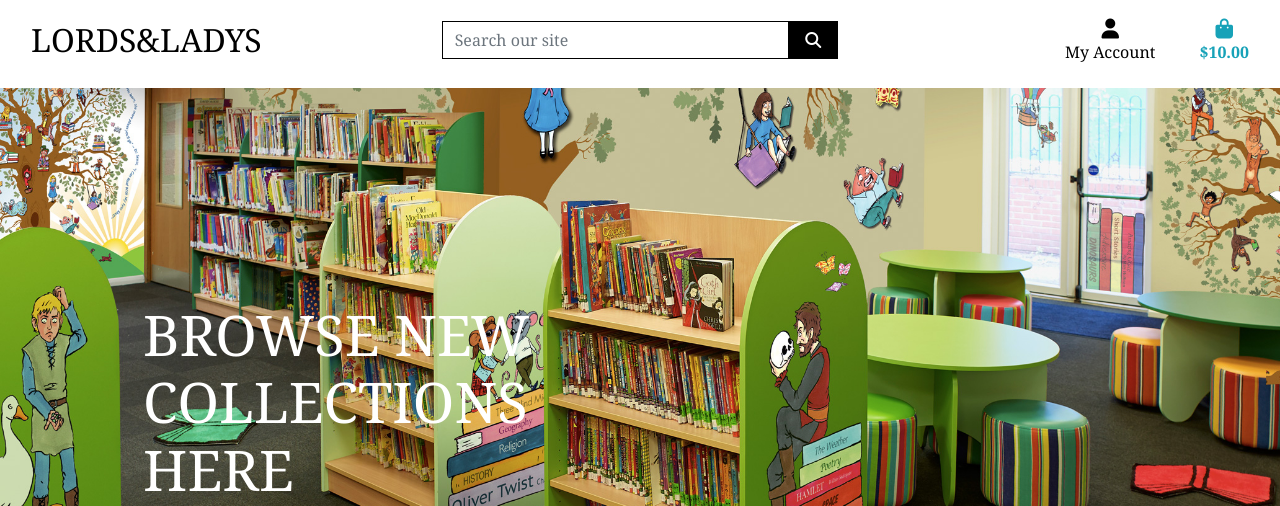
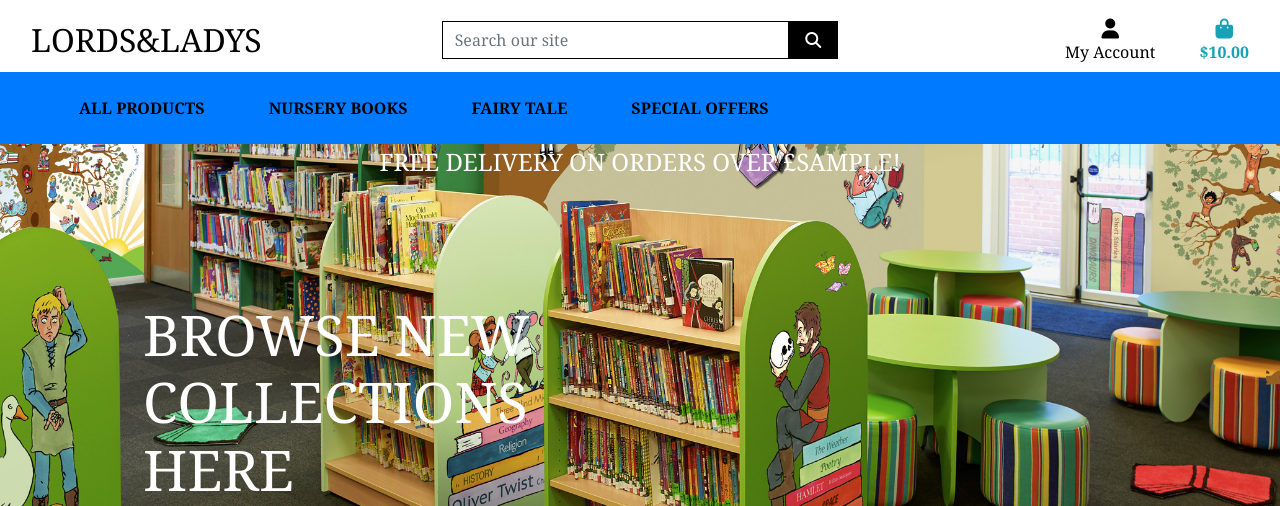
Before and after one commit to Aaron080913/lords-ladys, a Django app: template home/templates/home/index.html in a window 1280 px wide. Shown: the top 506 px of the page. Run offline with Django 3.2, Linux system fonts and the light colour scheme; the template is opened without the code that fills it: most values are stand-ins (such as "Sample title", 1, 10 or a date in 2020); some libraries are stand-ins or nearby versions.

Commit message:
added top nav bar options and delivery amount display

```diff
--- a/templates/base.html
+++ b/templates/base.html
@@ -93,14 +93,21 @@
                 </ul>
             </div>
         </div>
-        <div class="row bg-white">
+        <div class="row navbar bg-primary">
             <nav class="navbar navbar-expand-lg bg-body-tertiary">
                 <div class="container-fluid">
                   <button class="navbar-toggler" type="button" data-bs-toggle="collapse" data-bs-target="#navbarSupportedContent" aria-controls="navbarSupportedContent" aria-expanded="false" aria-label="Toggle navigation">
                         <span class="navbar-toggler-icon"></span>
                   </button>
+                    {% include 'includes/mobile-top-header.html' %}
+                    {% include 'includes/main-nav.html' %}
                 </div>
             </nav>
+        </div>
+        <div id="delivery-banner" class="row text-center">
+            <div class="col bg-black text-white">
+                <h4 class="logo-font my-1">Free Delivery on orders over £{{ free_shipping_threshold }}!</h4>
+            </div>
         </div>
     </header>
     {% if messages %}
--- a/templates/includes/main-nav.html
+++ b/templates/includes/main-nav.html
@@ -1,15 +1,50 @@
 <div class="collapse navbar-collapse" id="main-nav">
     <ul class="navbar-nav w-auto mx-auto">
-        <li class="nav-item dropdown"></li>
+        <li class="nav-item dropdown">
             <a class="logo-font font-weight-bold nav-link text-black mr-5" href="#" id="all-products-link" data-toggle="dropdown" aria-haspopup="true" aria-expanded="false">
                 All Products
             </a>
             <div class="dropdown-menu border-0" aria-labelledby="all-products-link">
-                <a href="{% url 'products' %}?sort=price&direction=asc" class="dropdown-item">By Price</a>
-                <a href="{% url 'products' %}?sort=rating&direction=desc" class="dropdown-item ">By Rating</a>
-                <a href="{% url 'products' %}?sort=category&direction=asc" class="dropdown-item ">By Category</a>
-                <a href="{% url 'products' %}" class="dropdown-item">All Products</a>
+                <a href="" class="dropdown-item">By Price</a>
+                <a href="" class="dropdown-item ">By Rating</a>
+                <a href="" class="dropdown-item ">By Category</a>
+                <a href="" class="dropdown-item">All Products</a>
             </div>
         </li>
+
+        <li class="nav-item dropdown">
+            <a class="logo-font font-weight-bold nav-link text-black mr-5" href="#" id="all-products-link" data-toggle="dropdown" aria-haspopup="true" aria-expanded="false">
+                Nursery Books
+            </a>
+            <div class="dropdown-menu border-0" aria-labelledby="all-products-link">
+                <a href="" class="dropdown-item">By Price</a>
+                <a href="" class="dropdown-item ">By Rating</a>
+                <a href="" class="dropdown-item ">By Category</a>
+                <a href="" class="dropdown-item">All Nursery Books</a>
+            </div>
+        </li>
+
+        <li class="nav-item dropdown">
+        <a class="logo-font font-weight-bold nav-link text-black mr-5" href="#" id="all-products-link" data-toggle="dropdown" aria-haspopup="true" aria-expanded="false">
+            Fairy Tale
+        </a>
+        <div class="dropdown-menu border-0" aria-labelledby="all-products-link">
+            <a href="" class="dropdown-item">From Screen to book</a>
+            <a href="" class="dropdown-item ">Disney</a>
+            <a href="" class="dropdown-item">All Fairy Tales</a>
+        </div>
+    </li>
+
+    <li class="nav-item dropdown">
+    <a class="logo-font font-weight-bold nav-link text-black mr-5" href="#" id="all-products-link" data-toggle="dropdown" aria-haspopup="true" aria-expanded="false">
+        Special Offers
+    </a>
+    <div class="dropdown-menu border-0" aria-labelledby="all-products-link">
+        <a href="" class="dropdown-item">New Arrivals</a>
+        <a href="" class="dropdown-item ">Deals</a>
+        <a href="" class="dropdown-item ">Clearance</a>
+        <a href="" class="dropdown-item">All Specials</a>
+    </div>
+</li>
     </ul>
 </div>
```
